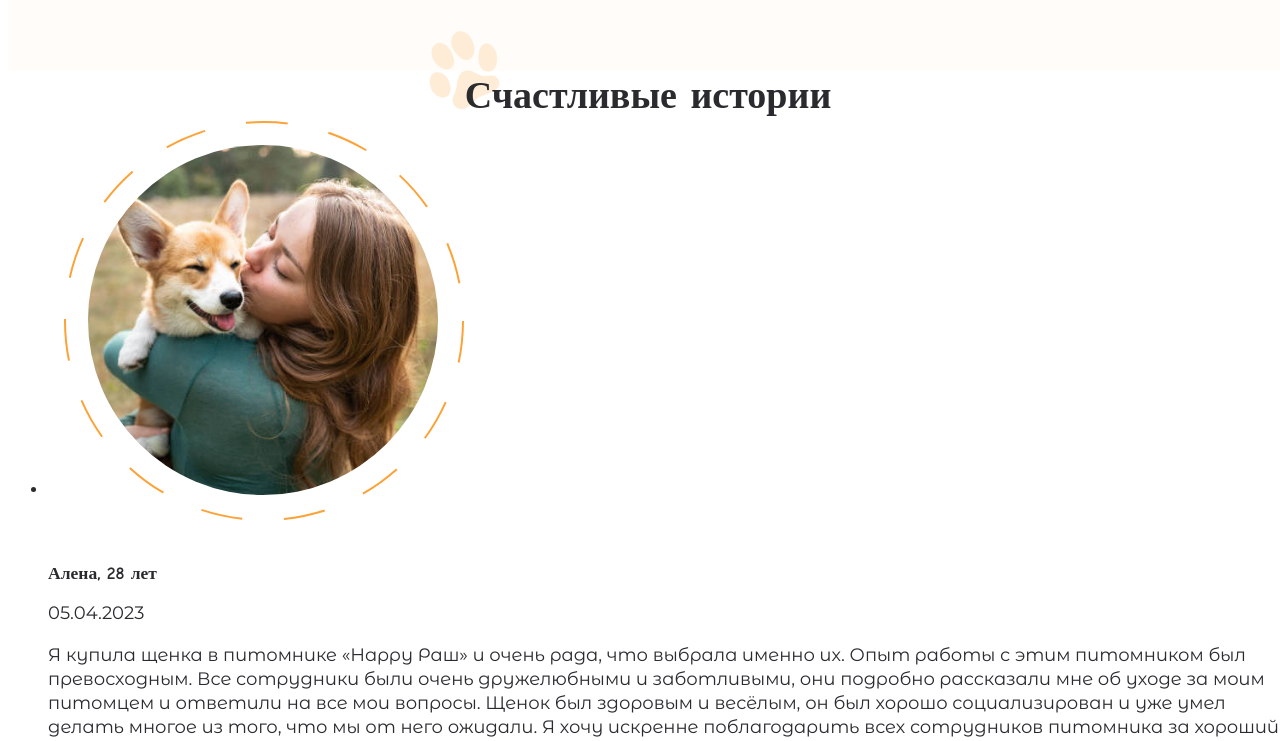
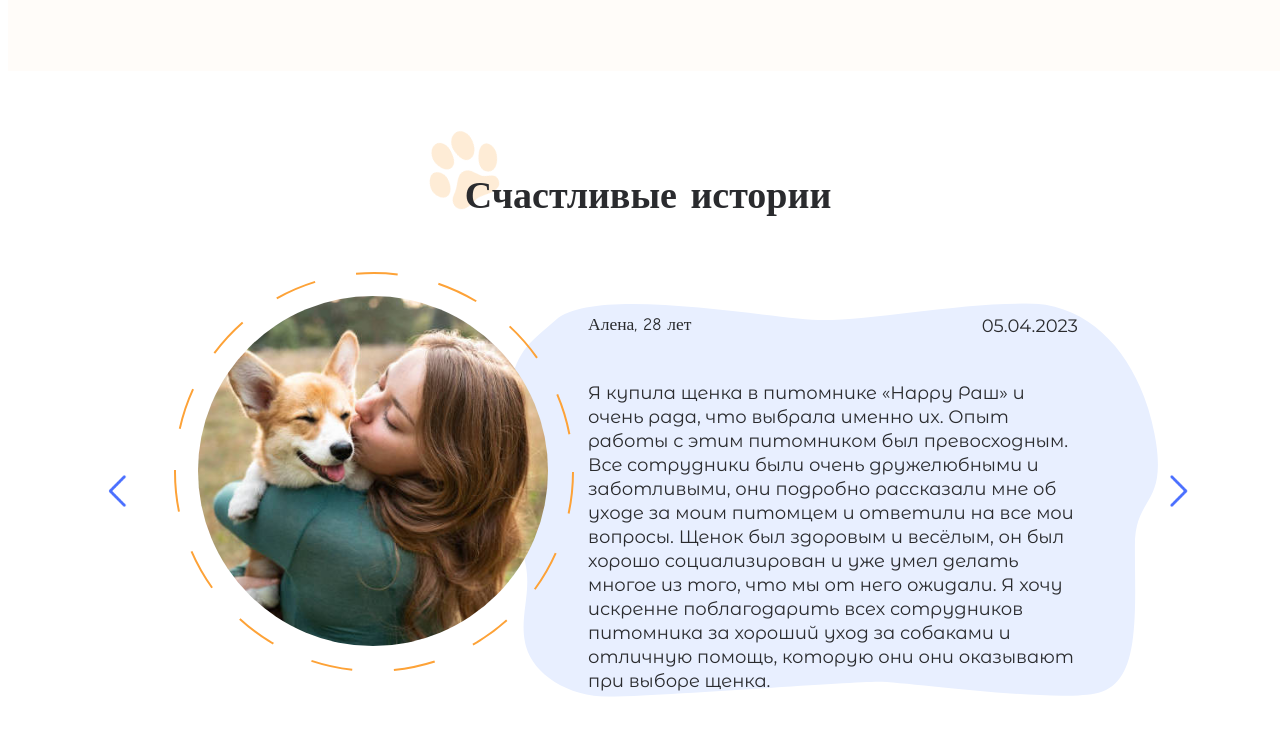
Before and after one commit to imabramon/html_css, a plain HTML site: page pages/corgi/index.html in a window 1280 px wide. Shown: the part 4694-5435 px from the top of the page. Drawn offline with Linux system fonts and the light colour scheme.

Commit message:
stories block postioning

```diff
--- a/pages/corgi/css/style.css
+++ b/pages/corgi/css/style.css
@@ -575,6 +575,8 @@ section p{
     top: calc(50% - 9px);
 }
 
+
+
 .offer-button{
     font-size: 22px;
     color: white;
@@ -951,11 +953,102 @@ fieldset{
     transform: rotate(38deg);
 }
 
+.stories{
+    display: flex;
+    padding: 100px 0;
+    width: 100%;
+    flex-direction: column;
+}
 
+.stories-list{
+    width: 940px;
+    margin: 0 auto;
+}
 
 .story-item{
     font-size: 15px;
     line-height: 20px;
+    display: flex;
+    padding: 75px 0 0 0;
+}
+
+.story-item-content-container::before{
+    content: "";
+    position: absolute;
+    top: -55px;
+    left: -80px;
+    display: block;
+    width: calc(100% + 80px * 2);
+    height: calc(100% + 55px * 2);
+    z-index: -1;
+    background: url("../img/story-item-content-bg.svg") 0 0;
+    background-size: 100% 100%;
+    /* TODO: Make bg to fit parent content*/
+
+}
+
+.customer-name{
+    font-weight: normal;
+}
+
+.story-figure{
+    margin: 0;
+    margin-right: 40px;
+    width: 350px;
+    height: 350px;
+    position: relative;
+    z-index: 1;
+}
+
+.story-item-content-container{
+    width: 490px;
+    display: flex;
+    flex-direction: column;
+    height: 408px;
+    position: relative;
+    z-index: 0;
+}
+
+.story-item-content-header-container{
+    display: flex;
+    justify-content: space-between;
+    margin: 0;
+    margin-bottom: 25px;
+}
+
+.stories-content-container{
+    position: relative;
+    width: 1280px;
+    margin: 0;
+    margin-left: auto;
+    margin-right: auto;
+}
+
+.story-nav-item{
+    position: absolute;
+    top: 50%;
+    --horizontal-position: 100px
+}
+
+.story-nav-forward{
+    right: var(--horizontal-position);
+}
+
+.story-nav-backward{
+    left: var(--horizontal-position);
+}
+
+.story-description{
+    margin: 0;
+    padding: 0;
+}
+
+.story-item{
+    display: none;
+}
+
+.story-item-opened{
+    display: flex;
 }
 
 .corgi-world h3{
--- a/pages/corgi/index.html
+++ b/pages/corgi/index.html
@@ -273,16 +273,20 @@
         </section>
         <section class="stories">
             <h2 class="section-header">Счастливые истории</h2>
+            <div class="stories-content-container">
                 <ul class="stories-list">
-                <li class="story-item">
+                    <li class="story-item story-item-opened">
                         <figure class="story-figure">
                             <img src="img/woman-1.jpeg" alt="" class="story-img">
                             <svg viewBox="0 0 402 402" xmlns="http://www.w3.org/2000/svg">
                                 <circle cx="50%" cy="50%" r="200" fill="transparent" stroke="#FDA237" stroke-width="2" stroke-dasharray="42"></circle>
                             </svg>
                         </figure>
+                        <div class="story-item-content-container">
+                            <div class="story-item-content-header-container">
                                 <h3 class="customer-name">Алена, 28 лет</h3>
                                 <p class="story-date">05.04.2023</p>
+                            </div>
                             <p class="story-description">Я купила щенка в питомнике «Нарру Раш» и очень
                                 рада, что выбрала именно их. Опыт работы с этим
                                 питомником был превосходным. Все сотрудники
@@ -295,6 +299,7 @@
                                 поблагодарить всех сотрудников питомника
                                 за хороший уход за собаками и отличную помощь,
                                 которую они они оказывают при выборе щенка.</p>
+                        </div>
                     </li>
                     <li class="story-item">
                         <figure class="story-figure">
@@ -303,9 +308,13 @@
                                 <circle cx="50%" cy="50%" r="200" fill="transparent" stroke="#FDA237" stroke-width="2" stroke-dasharray="42"></circle>
                             </svg>
                         </figure>
+                        <div class="story-item-content-container">
+                            <div class="story-item-content-header-container">
                                 <h3 class="customer-name">Lorem.</h3>
                                 <p class="story-date">11.09.2001</p>
+                            </div>
                             <p class="story-description">Lorem ipsum, dolor sit amet consectetur adipisicing elit. Fugit distinctio commodi facere dolore labore, quisquam pariatur perspiciatis consequatur cupiditate. Dolorem?</p>
+                        </div>
                     </li>
                     <li class="story-item">
                         <figure class="story-figure">
@@ -314,17 +323,22 @@
                                 <circle cx="50%" cy="50%" r="200" fill="transparent" stroke="#FDA237" stroke-width="2" stroke-dasharray="42"></circle>
                             </svg>
                         </figure>
+                        <div class="story-item-content-container">
+                            <div class="story-item-content-header-container">
                                 <h3 class="customer-name">Lorem.</h3>
                                 <p class="story-date">11.09.2001</p>
+                            </div>
                             <p class="story-description">Lorem ipsum, dolor sit amet consectetur adipisicing elit. Fugit distinctio commodi facere dolore labore, quisquam pariatur perspiciatis consequatur cupiditate. Dolorem?</p>
+                        </div>
                     </li>
                 </ul>
                 <nav class="story-navigation">
                     <ul class="story-nav-list">
-                    <li class="backward"><a href=""><img src="img/icons8-вперед-100.png" alt=""></a></li>
-                    <li class="forward"><a href=""><img src="img/icons8-вперед-100.png" alt=""></a></li>
+                        <li class="story-nav-backward backward story-nav-item"><a href=""><img src="img/icons8-вперед-100.png" alt=""></a></li>
+                        <li class="story-nav-forward forward story-nav-item"><a href=""><img src="img/icons8-вперед-100.png" alt=""></a></li>
                     </ul>
                 </nav>
+            </div>
         </section>
         <section class="videos">
             <h2 class="section-header">Видео с нами</h2>
```
Also changed, not shown: pages/corgi/img/story-item-content-bg.svg (added). Lines whose indentation alone changed are shown as unchanged.
